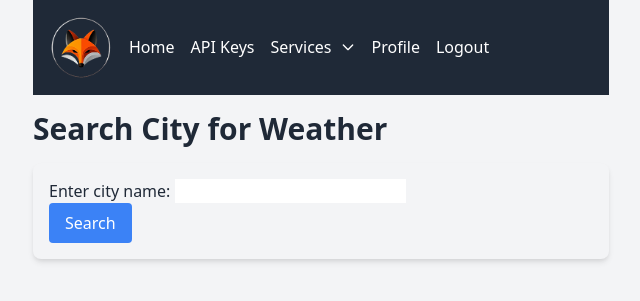
After one commit to Vidito/api_chat_django, a Django app: page /search/weather/ in a window 1280 px wide. The commit adds this page. Shown: the top 301 px of the page, without its empty margins (319-959 px from the left). Run offline with Django 5.2, Linux system fonts and the light colour scheme; the visitor is signed in with stand-in values (Sample User, id 1).

```diff
--- a/authApp/forms.py
+++ b/authApp/forms.py
@@ -36,3 +36,6 @@ class APIKeyForm(forms.ModelForm):
 # Add a search form
 class OMDBSearchForm(forms.Form):
     search_term = forms.CharField(label='Search Movie Title', max_length=100, required=True)
+
+class WeatherSearchForm(forms.Form):
+    search_term = forms.CharField(label='Enter city name', max_length=100, required=True)
--- a/authApp/templates/authApp/user_profile.html
+++ b/authApp/templates/authApp/user_profile.html
@@ -11,12 +11,12 @@
     <h3 class="text-lg font-bold my-4" >API Keys</h3>
 
     {% if user_api_keys %}
-        <p><strong>OMDB API Key:</strong> {{ user_api_keys.omdb_api_key|default:"Not set" }}</p>
-        <p><strong>WeatherAPI API Key:</strong> {{ user_api_keys.weatherapi_api_key|default:"Not set" }}</p>
+        <p><strong>OMDB API Key:</strong> {{ user_api_keys.decrypted_omdb_api_key|default:"Not set" }}</p>
+        <p><strong>WeatherAPI API Key:</strong> {{ user_api_keys.decrypted_weatherapi_api_key|default:"Not set" }}</p>
         {# Add other API keys here as needed #}
     {% else %}
         <p>No API keys have been saved for this user yet.</p>
-        <p><a href="{% url 'api_key_settings' %}">Add your API keys</a></p> {# Link to your API key setting page #}
+        <p><a href="{% url 'api_keys' %}">Add your API keys</a></p> {# Link to your API key setting page #}
     {% endif %}
 
     {# You can add more user information here if needed #}
--- /dev/null
+++ b/authApp/templates/authApp/weather_search.html
@@ -0,0 +1,47 @@
+{% extends 'base.html' %}
+
+{% block title %}Weather Search{% endblock %} {# Keep the title #}
+
+{% block content %}
+    {# Change the heading to reflect weather search #}
+    <h1 class="text-3xl font-bold mb-4">Search City for Weather</h1>
+
+    {# Keep the error message display block as is #}
+    {% if error_message %}
+      <div class="bg-red-100 border border-red-400 text-red-700 px-4 py-3 rounded relative" role="alert">
+        {{ error_message }}
+      </div>
+    {% endif %}
+
+    {# Keep the form block structure - assumes 'form' context variable is a weather search form #}
+    <form method="post" class="mb-4 bg-gray-100 p-4 rounded-lg shadow-md">
+      {% csrf_token %}
+      {{ form.as_p }} {# This will render your weather search form fields #}
+      <button type="submit" class="bg-blue-500 text-white py-2 px-4 rounded hover:bg-blue-600">Search</button>
+    </form>
+
+    {# Change the condition to check if weather_data exists #}
+    {% if results %}
+      {# Change the heading to indicate what's being displayed #}
+      <h2 class="text-2xl font-bold mb-4">Current Weather in {{ results.location.name }}</h2> {# Display city name from data #}
+
+      {# Display the weather details #}
+      <div class="weather-results">
+        <p><strong>Temperature:</strong> {{ results.current.temp_c }}°C</p> {# Access temperature in Celsius #}
+        <p><strong>Condition:</strong> {{ results.current.condition.text }}</p> {# Access weather condition text #}
+        <p><strong>Humidity:</strong> {{ results.current.humidity }}%</p> {# Access humidity #}
+
+        {# Optionally display the weather icon #}
+        {% if results.current.condition.icon %}
+            {# WeatherAPI provides relative URLs, prepend the scheme #}
+            <img src="https:{{ results.current.condition.icon }}" alt="{{ results.current.condition.text }} icon" class="w-16 h-16">
+        {% endif %}
+
+      </div>
+
+    {# Update the "No results found" message and condition #}
+    {% elif request.method == 'POST' and not error_message %}
+        <p class="text-gray-600">Could not retrieve weather data for that city. Please check the city name or your API key settings.</p>
+    {% endif %}
+
+{% endblock %}
--- a/authApp/templates/base.html
+++ b/authApp/templates/base.html
@@ -30,7 +30,7 @@
                     </button>
                     <ul id="servicesDropdown" class="absolute hidden bg-gray-700 mt-2 p-2 rounded-lg w-40 shadow-lg">
                         <li><a href="{% url 'omdb_search' %}" class="text-white hover:text-gray-400 block px-4 py-2">OMDB Search</a></li>
-                        <li><a href="#" class="text-white hover:text-gray-400 block px-4 py-2">WeatherAPI</a></li>
+                        <li><a href="{% url 'weather_search' %}"" class="text-white hover:text-gray-400 block px-4 py-2">WeatherAPI</a></li>
                     </ul>
                 </li>
 
--- a/authApp/urls.py
+++ b/authApp/urls.py
@@ -11,6 +11,7 @@ urlpatterns = [
     path('protected/', views.ProtectedView.as_view(), name='protected'),
     path('api_keys/', views.api_key_view, name='api_keys'),  # Add this line
     path('search/omdb/', views.omdb_search_view, name='omdb_search'), # Add this line
+    path('search/weather/', views.weather_search_view, name='weather_search'), # Add this line
 
 
 ]
--- a/authApp/views.py
+++ b/authApp/views.py
@@ -14,9 +14,12 @@ from django.contrib.auth.models import User
 from .forms import RegisterForm
 from .models import UserAPIKeys
 from django.contrib import messages
-from .forms import APIKeyForm, OMDBSearchForm # Import the new form
+from .forms import APIKeyForm, OMDBSearchForm, WeatherSearchForm
 import requests
+from cryptography.fernet import Fernet
+from django.conf import settings
 
+f = Fernet(settings.ENCRYPTION_KEY)
 
 def register_view(request):
     if request.method == "POST":
@@ -80,7 +83,14 @@ def api_key_view(request):
     if request.method == 'POST':
         form = APIKeyForm(request.POST, instance=user_api_keys)
         if form.is_valid():
-            form.save()
+            api_key = form.save(commit=False)
+            # Encrypt the API keys before saving them
+            if form.cleaned_data['omdb_api_key']:
+                api_key.omdb_api_key = f.encrypt(form.cleaned_data['omdb_api_key'].encode()).decode('utf-8')
+            if form.cleaned_data['weatherapi_api_key']:
+                api_key.weatherapi_api_key = f.encrypt(form.cleaned_data['weatherapi_api_key'].encode()).decode('utf-8')
+            api_key.save()
+
             messages.success(request, 'API keys saved successfully!')
             return redirect('home')  # Or wherever you want to redirect
         else:
@@ -106,7 +116,7 @@ def omdb_search_view(request):
             try:
                 # Retrieve the user's OMDB API key
                 user_api_keys = request.user.api_keys
-                omdb_key = user_api_keys.omdb_api_key
+                omdb_key = user_api_keys.decrypted_omdb_api_key
 
                 if not omdb_key:
                     error_message = "You have not saved an OMDB API key yet. Please add it on the API Keys page."
@@ -137,6 +147,47 @@ def omdb_search_view(request):
 
 
 @login_required
+def weather_search_view(request):
+    form = WeatherSearchForm()
+    results = None
+    error_message = None
+    weatherapi_key = None
+
+    if request.method == 'POST':
+        form = WeatherSearchForm(request.POST)
+        if form.is_valid():
+            search_term = form.cleaned_data['search_term']
+
+            try:
+                # Retrieve the user's weather API key
+                user_api_keys = request.user.api_keys
+                weatherapi_key = user_api_keys.decrypted_weatherapi_api_key
+
+                if not weatherapi_key:
+                    error_message = "You have not saved a WeatherAPI API key yet. Please add it on the API Keys page."
+                else:
+                    # Make the API call to OMDB
+                    weatherapi_url = f"http://api.weatherapi.com/v1/current.json?key={weatherapi_key}&q={search_term}"
+                    response = requests.get(weatherapi_url)
+                    response.raise_for_status() # Raise an exception for bad status codes (4xx or 5xx)
+                    results = response.json()
+
+
+            except UserAPIKeys.DoesNotExist:
+                error_message = "Please save your API keys on the API Keys page."
+            except requests.exceptions.RequestException as e:
+                error_message = f"Error connecting to WeatherAPI API: {e}"
+            except Exception as e:
+                error_message = f"An unexpected error occurred: {e}"
+
+    return render(request, 'authApp/weather_search.html', {
+        'form': form,
+        'results': results,
+        'error_message': error_message
+    })
+
+
+@login_required
 def user_profile_view(request):
     """
     Displays the logged-in user's profile information and API keys.
--- a/authProject/settings.py
+++ b/authProject/settings.py
@@ -24,6 +24,8 @@ BASE_DIR = Path(__file__).resolve().parent.parent
 
 # SECURITY WARNING: keep the secret key used in production secret!
 SECRET_KEY = 'django-insecure-ud)@mgjny0gw_x8w5b#)5foo59t+&hs^gs_r@dnkafb)6m7l0_'
+
+ENCRYPTION_KEY = b'Pi-PrDtYaSdNQKASbVcMOxoIa9Mb8XoP2AMr08dUqVE='
 
 # SECURITY WARNING: don't run with debug turned on in production!
 DEBUG = True
```
Also changed, not shown: authApp/models.py (+21 -0 lines).
